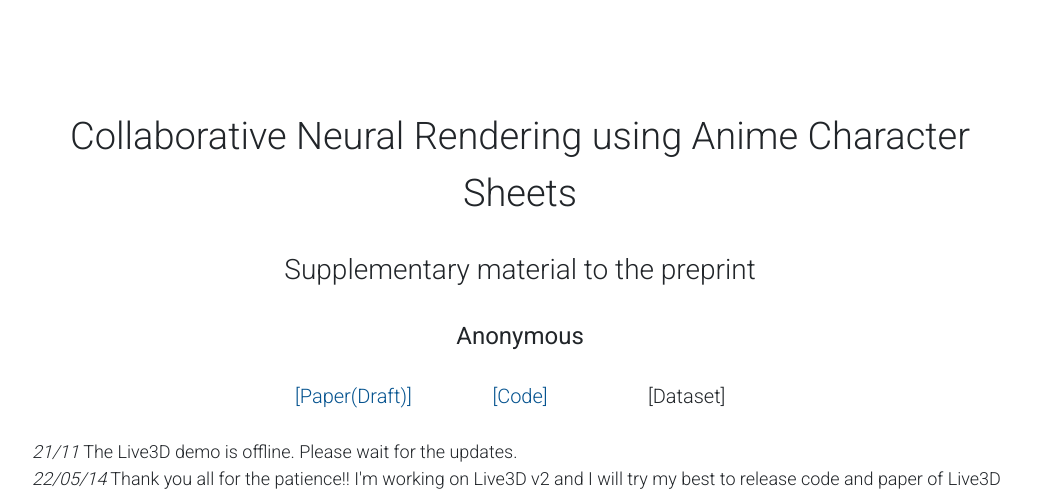
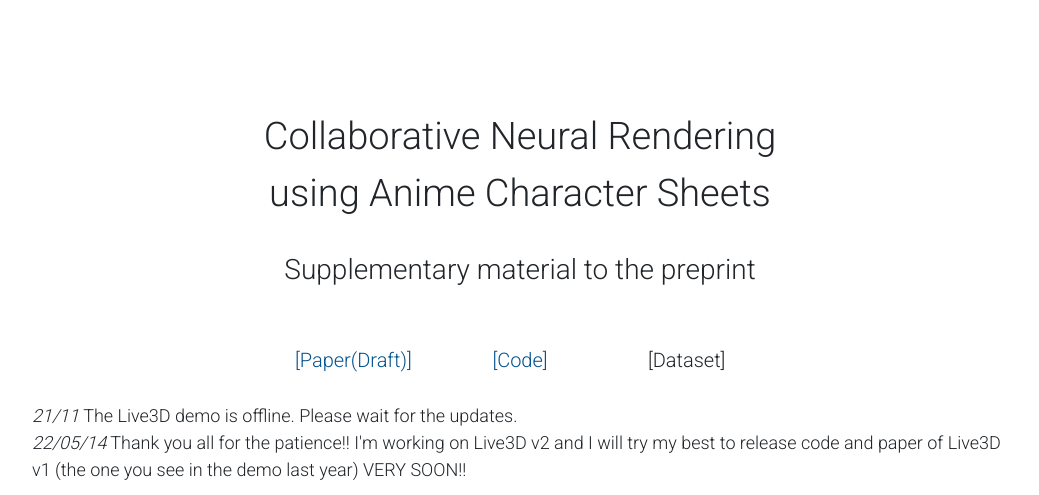
Before and after one commit to transpchan/transpchan.github.io, a plain HTML site: page live3d/index.html in a window 1280 px wide. Shown: the top 495 px of the page, without its empty margins (120-1159 px from the left). Drawn offline with nearby package versions, Linux system fonts and the light colour scheme.

Commit message:
Update index.html

```diff
--- a/live3d/index.html
+++ b/live3d/index.html
@@ -31,7 +31,7 @@
     <div class="container">
         <div class="row text-center" style="font-size:38px">
             <div class="col">
-               Collaborative Neural Rendering using Anime
+               Collaborative Neural Rendering <br/>using Anime
                Character Sheets
             </div>
         </div>
@@ -45,9 +45,7 @@
         <br>
 
         <div class="h-100 row text-center heavy justify-content-md-center" style="font-size:24px;">
-            <div class="col-sm-3">
-                Anonymous
-            </div>
+
             <!--
             <div class="col-sm-3">
 
```
